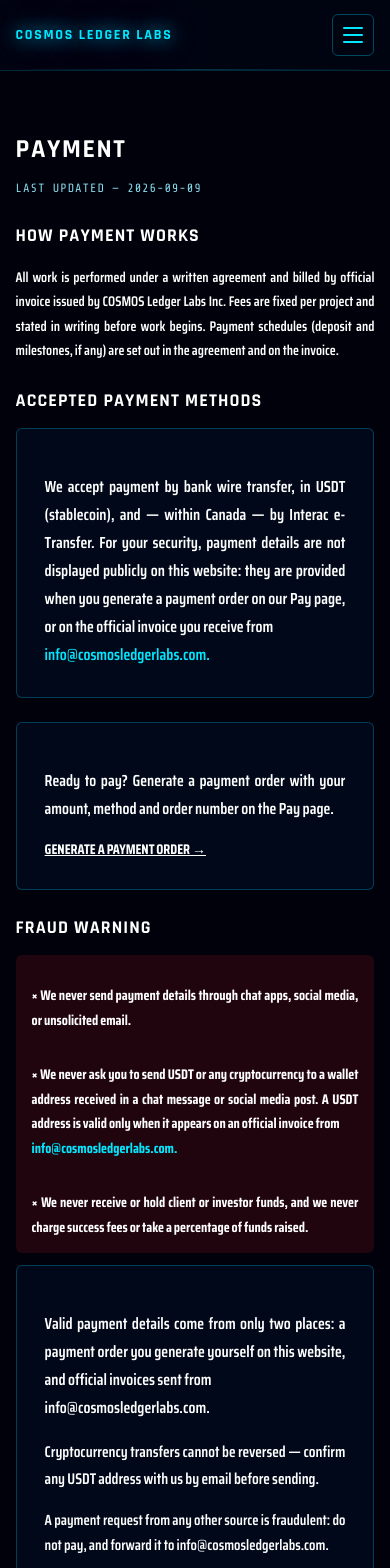
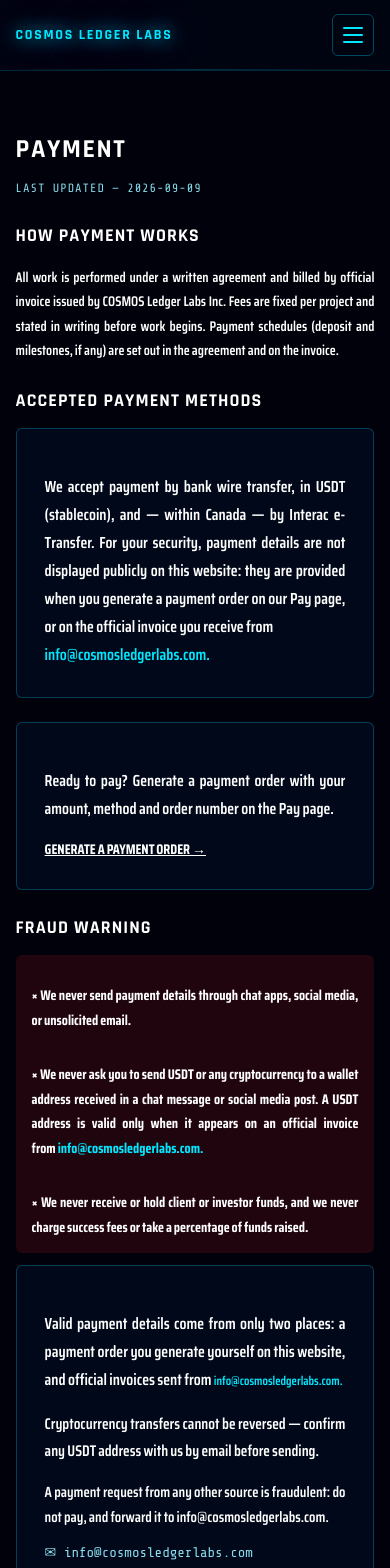
Before and after one commit to cosmosledgerlabs/cosmosledgerlabs-website, a Next.js app: page /payment in a window 390 px wide. Shown: the top 1568 px of the page. Built offline with nearby package versions, Linux system fonts and the light colour scheme; no server answers; a web font is replaced by a local one.

Commit message:
Enhance email display with responsive adjustments

```diff
--- a/pages/payment.js
+++ b/pages/payment.js
@@ -136,6 +136,50 @@ const withEmailLine = (text, cls) => {
   return (<>{linkMail(text.slice(0, i))} <br className={styles.phoneBr} />{cls ? <span className={cls}>{rest}</span> : rest}</>)
 }
 
+/* The two marked lines ("…official invoice from" and "…official invoices sent
+   from"): on phones the email is shrunk just enough to stay on the same line
+   as the words before it, so no empty gap is left at the end of the line
+   (2026-09-22). */
+function KeepEmail({ text, cls }) {
+  const prevRef = useRef(null)
+  const unitRef = useRef(null)
+  const mailRef = useRef(null)
+  useEffect(() => {
+    const fit = () => {
+      const prev = prevRef.current, unit = unitRef.current, mail = mailRef.current
+      if (!prev || !unit || !mail) return
+      mail.style.fontSize = ''
+      if (window.innerWidth >= 768) return
+      for (let f = 1; f >= 0.7; f -= 0.02) {
+        mail.style.fontSize = f + 'em'
+        if (Math.abs(unit.getBoundingClientRect().top - prev.getBoundingClientRect().top) < 2) return
+      }
+      mail.style.fontSize = ''
+    }
+    fit()
+    window.addEventListener('resize', fit)
+    if (document.fonts && document.fonts.ready) document.fonts.ready.then(fit)
+    return () => window.removeEventListener('resize', fit)
+  }, [text])
+  const i = text.indexOf('\n')
+  const before = text.slice(0, i)
+  const w1 = before.lastIndexOf(' ')             // space before "from"
+  const w2 = before.lastIndexOf(' ', w1 - 1)     // space before the word before "from"
+  return (
+    <>
+      {linkMail(before.slice(0, w2 + 1))}
+      <span ref={prevRef}>{before.slice(w2 + 1, w1)}</span>{' '}
+      <span ref={unitRef} className={styles.mailKeep}>
+        {before.slice(w1 + 1)}{' '}
+        <span ref={mailRef} className={cls}>{linkMail(text.slice(i + 1))}</span>
+      </span>
+    </>
+  )
+}
+
+const withEmailKept = (text, cls) =>
+  text.indexOf('\n') === -1 ? linkMail(text) : <KeepEmail text={text} cls={cls} />
+
 export default function Payment() {
   const { lang, isZh } = useLang()
   const L = (obj) => (obj && (obj[lang] || obj.en)) || ''
@@ -223,13 +267,13 @@ export default function Payment() {
           <section className={styles.section}>
             <h2 className={styles.h2}>{isZh ? '防詐騙警示' : 'FRAUD WARNING'}</h2>
             <div className={styles.warnList}>
-              {NEVER.map((p) => (
-                <p key={p.en} className={styles.strong}>× {withEmailLine(L(p), styles.emailLine)}</p>
+              {NEVER.map((p, n) => (
+                <p key={p.en} className={styles.strong}>× {n === 1 ? withEmailKept(L(p), styles.emailLine) : withEmailLine(L(p), styles.emailLine)}</p>
               ))}
             </div>
             <div className={styles.card}>
               {VERIFY_LINES.map((line, i) => (
-                <p className={styles.body} key={i} ref={FIT_LINES.includes(i) ? (el) => { fitRefs.current[FIT_LINES.indexOf(i)] = el } : undefined}>{withEmailLine(L(line))}</p>
+                <p className={styles.body} key={i} ref={FIT_LINES.includes(i) ? (el) => { fitRefs.current[FIT_LINES.indexOf(i)] = el } : undefined}>{i === 0 ? withEmailKept(L(line), styles.emailLine) : withEmailLine(L(line))}</p>
               ))}
               <div className={styles.email}><MailLink>✉ info@cosmosledgerlabs.com</MailLink></div>
             </div>
```
